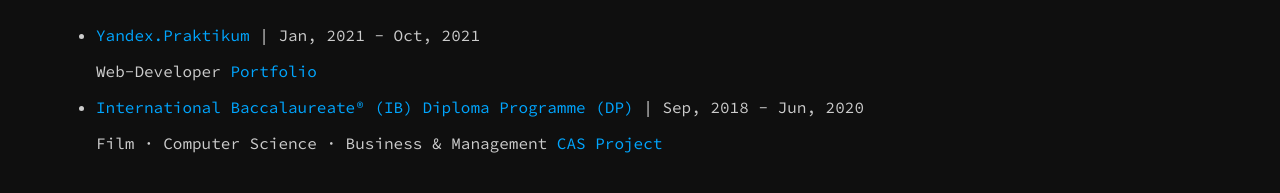
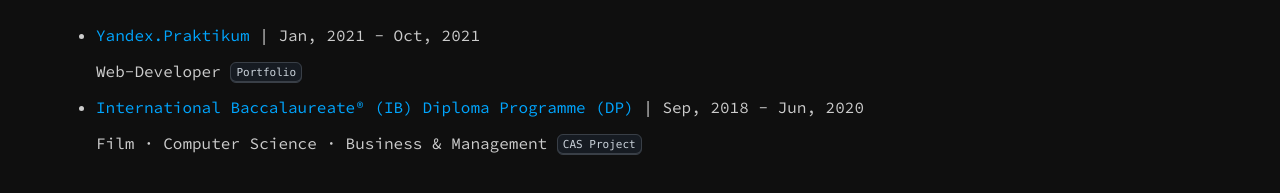
Before and after one commit to artginzburg/artginzburg.github.io, a React (Create React App) app: page /life in a window 1280 px wide. Shown: the part 591-784 px from the top of the page. Built offline with nearby package versions, Linux system fonts and the light colour scheme; a web font is replaced by a local one.

Commit message:
zoom images on hover, various layout fixes

```diff
--- a/src/blocks/page.scss
+++ b/src/blocks/page.scss
@@ -10,7 +10,7 @@
   text-rendering: optimizeLegibility;
 
   ::selection {
-    text-shadow: 0 0 6px #cec9c9, 0 0 20px rgba(206, 201, 201, 0.42);
+    text-shadow: 0 0 6px #cec9c9, 0 0 20px #cec9c96b;
     background-color: #000;
   }
 }
--- a/src/components/Life/Life.jsx
+++ b/src/components/Life/Life.jsx
@@ -96,7 +96,7 @@ export default function Life() {
                 href="https://github.com/artginzburg/yandex.praktikum-portfolio"
                 target="_blank"
                 rel="noreferrer"
-                className="life__link"
+                className="life__link life__link_button"
               >
                 Portfolio
               </a>
@@ -120,7 +120,7 @@ export default function Life() {
                 href="https://artginzburg.github.io/CASProject/"
                 target="_blank"
                 rel="noreferrer"
-                className="life__link"
+                className="life__link life__link_button"
               >
                 CAS Project
               </a>
--- a/src/components/Life/Life.scss
+++ b/src/components/Life/Life.scss
@@ -23,6 +23,24 @@
         text-decoration-line: underline;
       }
     }
+
+    &_button {
+      // GitHub kbd style
+      $color-fg-default: #c9d1d9;
+      $color-canvas-subtle: #161b22;
+      $color-neutral-muted: rgba(110, 118, 129, 0.4);
+
+      padding: 3px 5px;
+      font: 11px ui-monospace, SFMono-Regular, SF Mono, Menlo, Consolas, Liberation Mono, monospace;
+      line-height: 10px;
+      color: $color-fg-default;
+      vertical-align: middle;
+      background-color: $color-canvas-subtle;
+      border: solid 1px $color-neutral-muted;
+      border-bottom-color: $color-neutral-muted;
+      border-radius: 6px;
+      box-shadow: inset 0 -1px 0 $color-neutral-muted;
+    }
   }
 
   &__badge {
--- a/src/components/Portfolio/Portfolio.scss
+++ b/src/components/Portfolio/Portfolio.scss
@@ -20,6 +20,9 @@
 
     &-badge {
       vertical-align: middle;
+
+      max-width: 43vw;
+      flex-shrink: 1;
     }
   }
 
--- a/src/components/Portfolio/Project/Project.scss
+++ b/src/components/Portfolio/Project/Project.scss
@@ -27,6 +27,11 @@ $portfolio-shadow-inside-solid: -0.3em 0.2em 0 0.1em #999;
   transition-duration: $project-transition-dur;
 
   box-shadow: $portfolio-shadow, $portfolio-shadow-upper, $portfolio-shadow-solid;
+
+  ::selection {
+    text-shadow: 0 0 6px #515656, 0 0 20px #5156566b !important;
+    background-color: #fff !important;
+  }
 
   &:hover {
     $hover-shadow: 0 0 0.6em $link-color;
@@ -79,8 +84,16 @@ $portfolio-shadow-inside-solid: -0.3em 0.2em 0 0.1em #999;
     margin-bottom: 0;
 
     transition-duration: $project-transition-dur;
-    transition-property: border-width, margin-bottom;
+    transition-property: border-width, margin-bottom, transform, box-shadow;
     // EFFECT end.
+
+    @media screen and (hover: hover) {
+      &:hover {
+        transition-delay: 0s, 0s, $project-transition-dur/3, 0s;
+        transform: scale(1.33) translateY(-1em);
+        box-shadow: 0 0 2.5em rgba($link-color, 0.75);
+      }
+    }
   }
 
   &__link {
```
